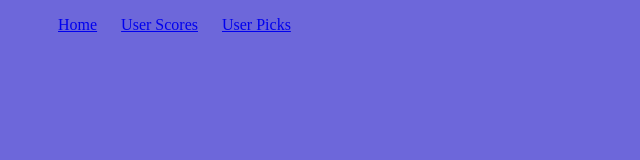
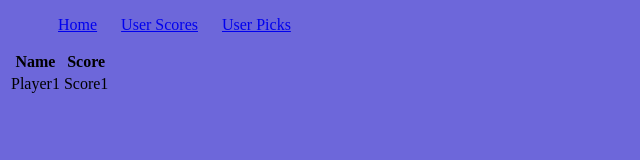
Before and after one commit to matthewbradley22/nflGame, a plain HTML site: page html/playerScores.html in a window 1280 px wide. Shown: the whole page, without its empty margins (0-640 px from the left). Drawn offline with Linux system fonts and the light colour scheme.

```diff
--- a/html/playerScores.html
+++ b/html/playerScores.html
@@ -14,5 +14,17 @@
          <li><a href="pastPicks.html">User Picks</a></li>
         </ul>
     </nav>
+    <main></main>
+        <table>
+            <tr>
+                <th>Name</th>
+                <th>Score</th>
+            </tr>
+            <tr>
+                <td>Player1</td>
+                <td>Score1</td>
+            </tr>
+        </table>
+    </main>
 </body>
 </html>
--- a/style.css
+++ b/style.css
@@ -54,3 +54,7 @@ ul li:hover{
 #userInput{
     margin: 10px;
 }
+
+label{
+    color: white;
+}
```
Also changed, not shown: html/pastPicks.html (+1 -1 lines).
